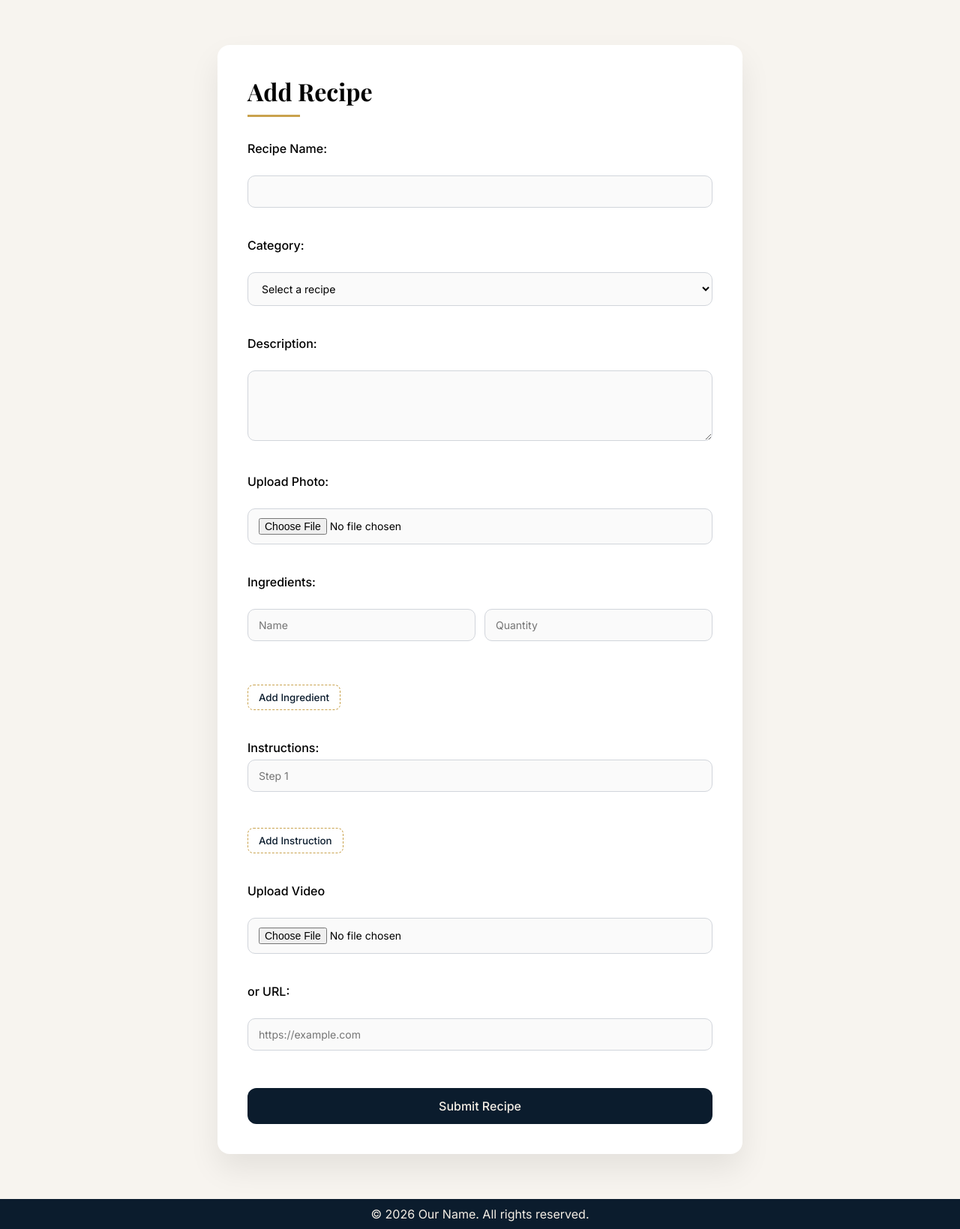
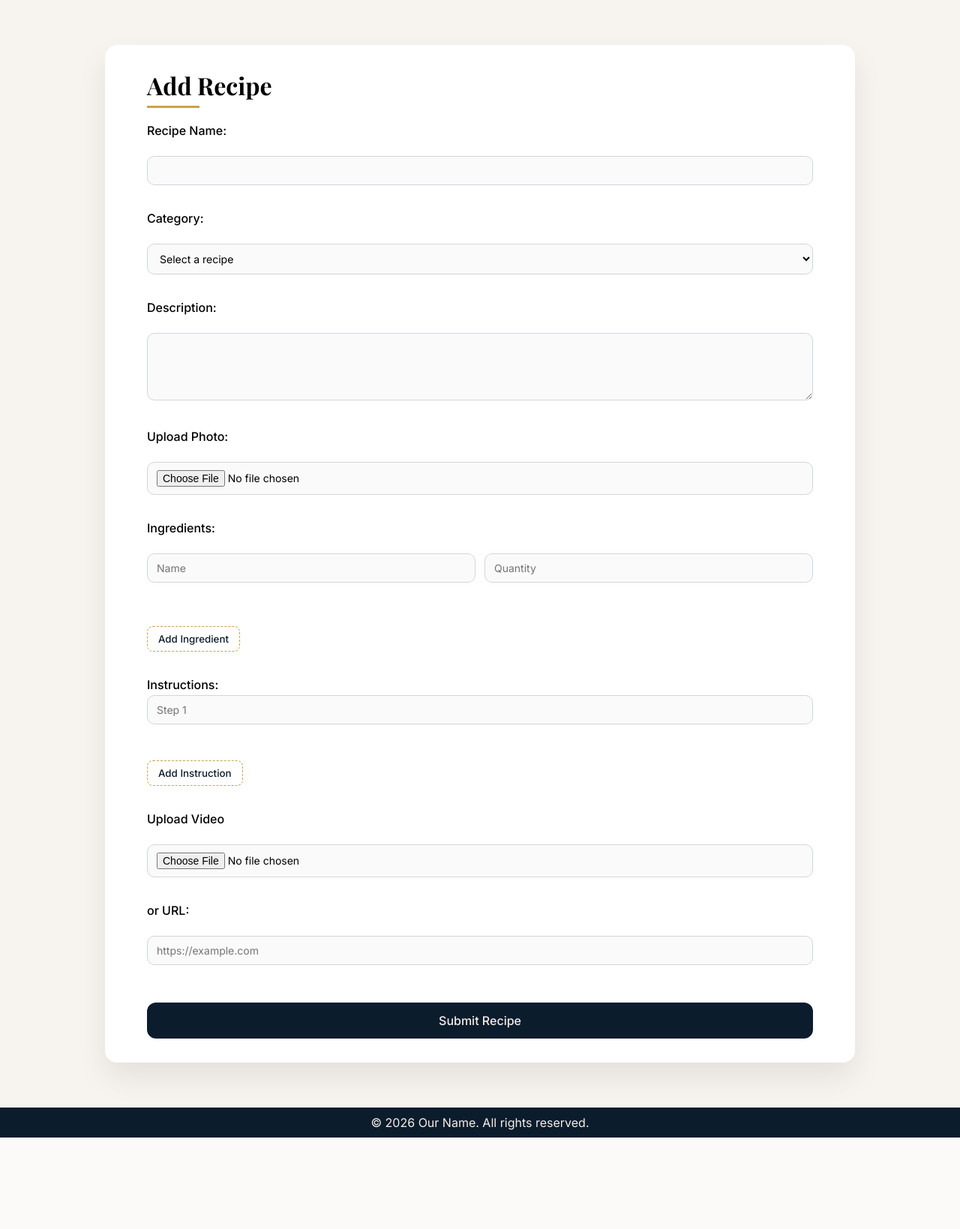
Before and after one commit to AlhanoufIB/IT329, a PHP site: page /HTML/AddRecipe.html in a window 1280 px wide. Shown: the part 130-1769 px from the top of the page at 75% size. After the commit the page ends 1647 px from the top, so only its background shows below. Run offline with PHP 8.4, Linux system fonts and the light colour scheme.

Commit message:
Update AddEdit.css

```diff
--- a/CSS/AddEdit.css
+++ b/CSS/AddEdit.css
@@ -4,10 +4,10 @@ main {
 }
 
 .add {
-  max-width: 700px;
+  max-width:  1000px;
   margin: auto;
   background-color: #FFFFFF;
-  padding: 40px;
+  padding: 32px 56px;
   border-radius: 16px;
   box-shadow: 0 20px 40px rgba(0, 0, 0, 0.08);
 }
@@ -16,7 +16,7 @@ main {
 h1 {
   font-family: 'Playfair Display', serif;
   font-size: 32px;
-  margin-bottom: 32px;
+  margin-bottom: 20px;
   position: relative;
 }
 
@@ -26,15 +26,15 @@ h1::after {
   width: 70px;
   height: 3px;
   background-color: #C9A24D;
-  margin-top: 10px;
+  margin-top: 6px;
 }
 
 /* ===== Labels ===== */
 label {
   display: block;
   font-weight: 500;
-  margin-bottom: 6px;
-  margin-top: 20px;
+  margin-bottom: 4px;
+  margin-top: 14px;
 }
 
 /* ===== Inputs ===== */
@@ -43,7 +43,7 @@ input[type="file"],
 select,
 textarea {
   width: 100%;
-  padding: 12px 14px;
+  padding: 10px 12px;
   border-radius: 10px;
   border: 1px solid #D1D5DB;
   font-family: 'Inter', sans-serif;
```
